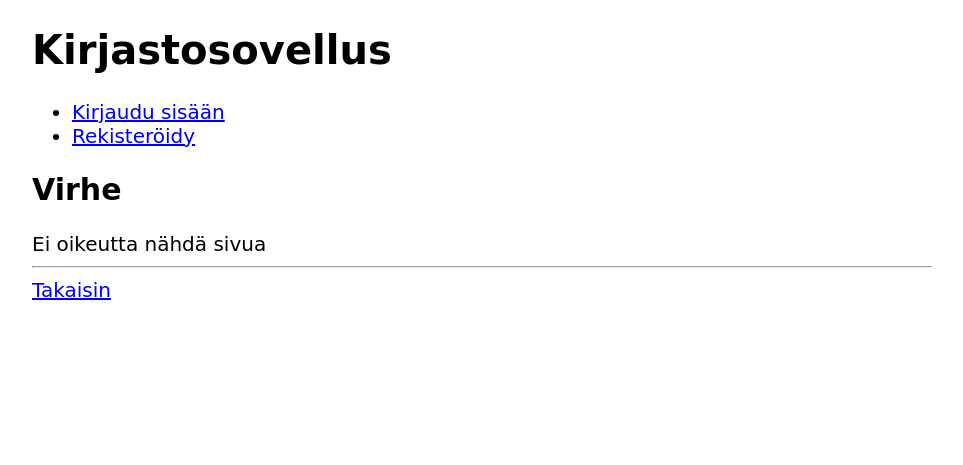
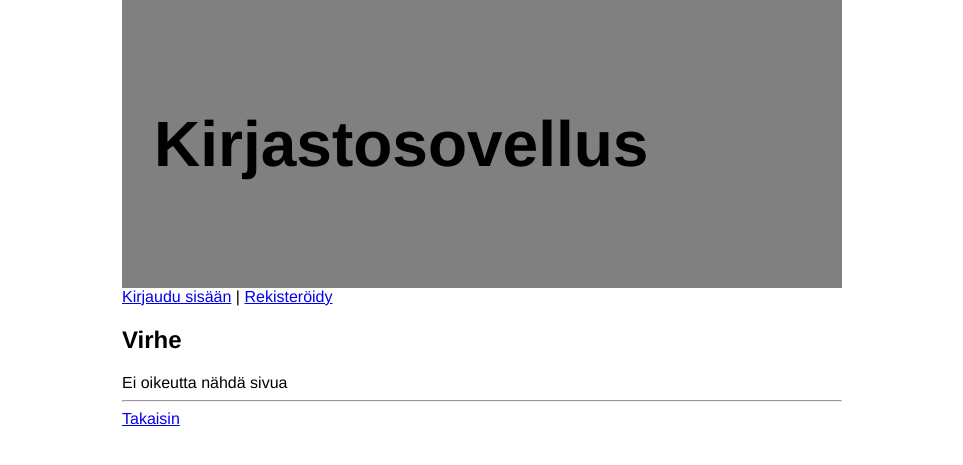
Before and after one commit to uradora/Tsoha-kirjastosovellus, a Flask app: page /new in a window 1280 px wide. Shown: the top 465 px of the page, without its empty margins (158-1121 px from the left). Run offline with Flask 2, Linux system fonts and the light colour scheme.

Commit message:
muotoilua

```diff
--- a/static/styles/main.css
+++ b/static/styles/main.css
@@ -1,6 +1,17 @@
 body {
     margin: auto;
     max-width: 45em;
-    font-family: 'Comic Sans MS', 'Comic Sans', cursive;
-    font-size: 20px;
+    font-family: 'Helvetica', 'Arial', sans-serif;
 }
+
+nav ul {
+    display: inline-block;
+    padding: 0 .5em;
+}
+
+.header {
+    background: grey;
+    font-weight: bold;
+    padding: 2em 1em;
+    font-size: 2em;
+}
--- a/templates/layout.html
+++ b/templates/layout.html
@@ -4,18 +4,17 @@
 
 <body>
     <title>Kirjastosovellus - {% block title %}{% endblock %}</title>
-    <h1>Kirjastosovellus</h1>
+    <div class="header">
+        <h1>Kirjastosovellus</h1>
+    </div>
     <nav>
         {% if session.username %}
-        <ul>
-            <li>Olet kirjautunut nimellä {{ session.username }}</li>
-            <li><a href="/logout">Kirjaudu ulos</a></li>
-            <li><a href="/booklist">Tarkastele lukulistaasi</a></li>
-        </ul>
+        Olet kirjautunut nimellä {{ session.username }} |
+        <a href="/logout">Kirjaudu ulos</a> |
+        <a href="/booklist">Tarkastele lukulistaasi</a>
         {% else %}
-        <ul>
-            <li><a href="/login">Kirjaudu sisään</a></li>
-            <li><a href="/register">Rekisteröidy</a></li>
+        <a href="/login">Kirjaudu sisään</a> |
+        <a href="/register">Rekisteröidy</a>
         </ul>
         {% endif %}
     </nav>
```
